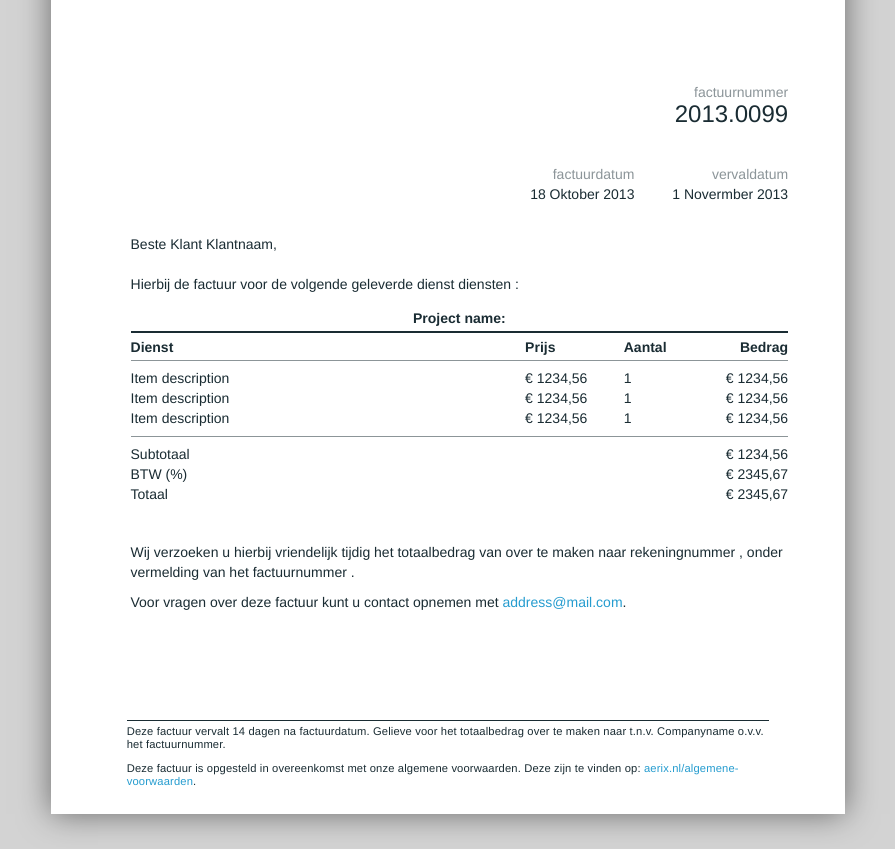
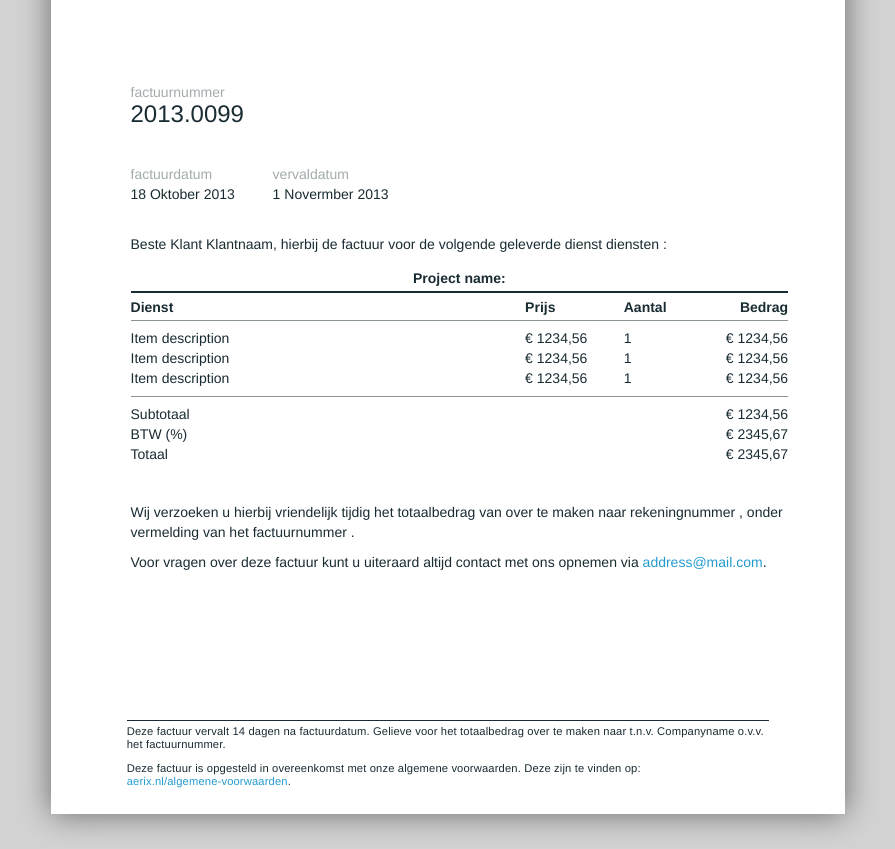
Before and after one commit to aerix-nl/nota, a website: page templates/example-aerix/template.html in a window 1280 px wide. Shown: the part 344-1193 px from the top of the page, without its empty margins (192-1087 px from the left). Drawn offline with nearby package versions, Linux system fonts and the light colour scheme.

Commit message:
Adjusted font weight for better readability

```diff
--- a/templates/example-aerix/stylesheets/styles.css.scss
+++ b/templates/example-aerix/stylesheets/styles.css.scss
@@ -26,7 +26,8 @@ body {
 	@include box-shadow(0 0 30px 0 transparentize(black, 0.5));
 	@include box-sizing(border-box);
 	position: relative;
-	font-family: 'Avenir Next', $fallbackkFontstack;
+	font-family: 'Avenir', $fallbackkFontstack;
+	font-weight: 500 !important;
 }
 a, .link {
 	color: $primaryBlue !important;
@@ -36,7 +37,7 @@ a, .link {
 }
 // Override bootstrap
 .muted {
-	color: transparentize($textColor, 0.5) !important;
+	color: transparentize($textColor, 0.6) !important;
 }
 
 img#logo {
@@ -72,7 +73,7 @@ div#envelope-window {
 }
 
 div#invoice-meta {
-	$side: right;
+	$side: left;
 	float: $side;
 	text-align: $side;
 	clear: both;
--- a/templates/example-aerix/template.html
+++ b/templates/example-aerix/template.html
@@ -57,8 +57,7 @@
 	</div>
 	<div id="invoice-body">
 		<p class="opening">
-			Beste <span class="client-string">Klant Klantnaam</span>,<br><br>
-			Hierbij de factuur voor de volgende geleverde
+			Beste <span class="client-string">Klant Klantnaam</span>, hierbij de factuur voor de volgende geleverde
 			<span data-pluralize="item-count">
 				<span data-pluralize="1">dienst</span>
 				<span data-pluralize="+">diensten</span>
@@ -117,7 +116,7 @@
 				Wij verzoeken u hierbij vriendelijk tijdig het totaalbedrag van <b class="total"></b> over te maken
 				naar rekeningnummer <b class="iban"></b>, onder vermelding van het factuurnummer <b class="invoice-id"></b>.
 			</p><p>
-				Voor vragen over deze factuur kunt u contact opnemen met <span class="email link">address@mail.com</span>.
+				Voor vragen over deze factuur kunt u uiteraard altijd contact met ons opnemen via <span class="email link">address@mail.com</span>.
 			</p>
 		</span>
 	</div>
@@ -129,7 +128,7 @@
 			o.v.v. het factuurnummer.
 		</p>
 		<p class="span5 offset1">
-			Deze factuur is opgesteld in overeenkomst met onze algemene voorwaarden. Deze zijn te vinden op:
+			Deze factuur is opgesteld in overeenkomst met onze algemene voorwaarden. Deze zijn te vinden op:<br>
 			<span class="link">aerix.nl/algemene-voorwaarden</span>.
 		</p>
 	</footer>
```
Also changed, not shown: templates/example-aerix/stylesheets/styles.css, 1 other file.
